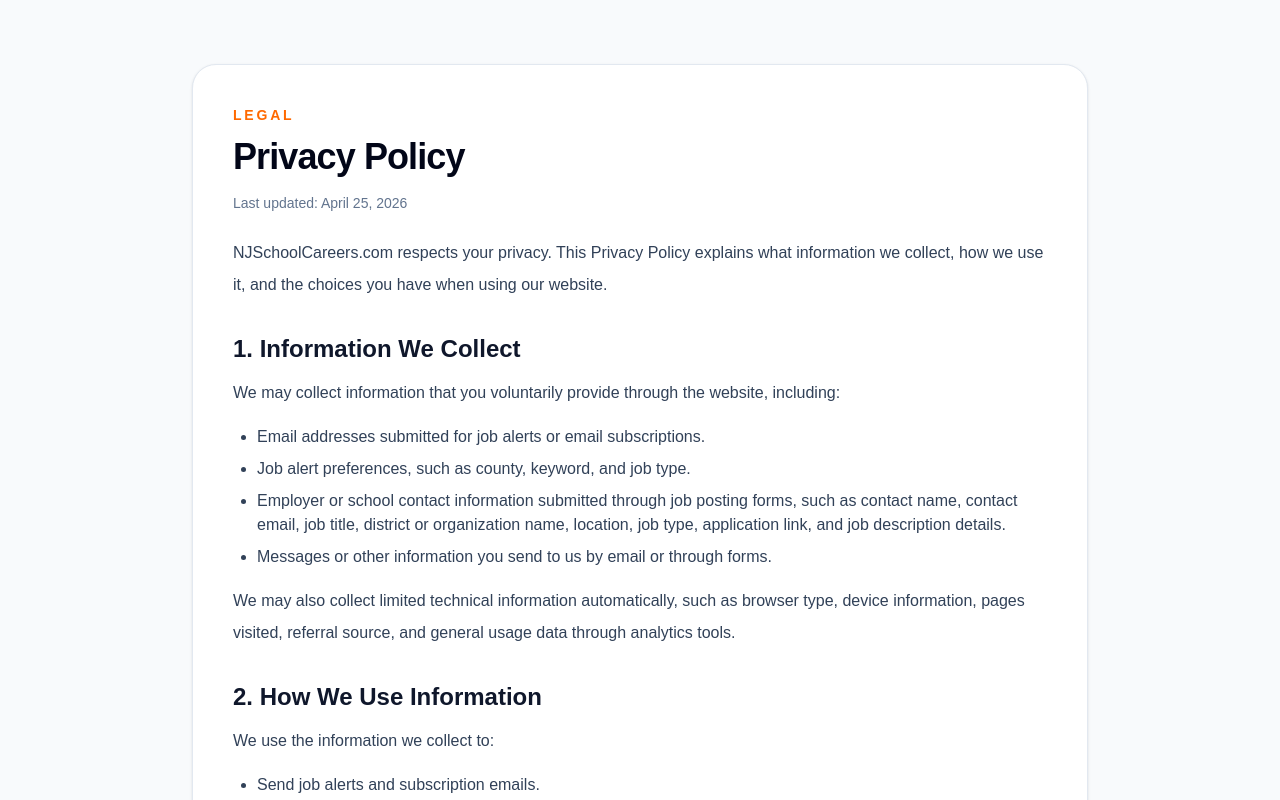
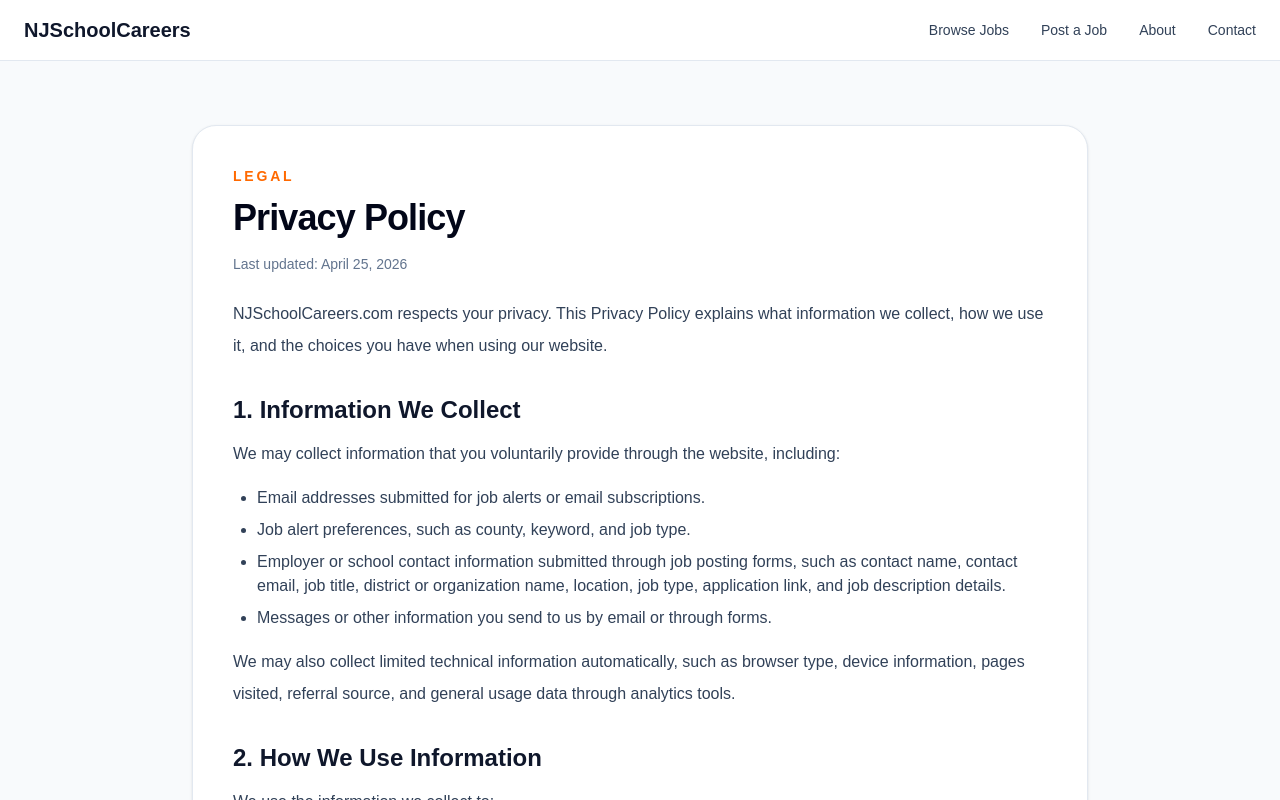
Before and after one commit to njwilkin1/nj-school-careers, a Next.js app: page /privacy in a window 1280 px wide. Shown: the top 800 px of the page. Built offline with nearby package versions, Linux system fonts and the light colour scheme.

Commit message:
Add mobile header with hamburger menu

```diff
--- /dev/null
+++ b/app/components/Header.tsx
@@ -0,0 +1,48 @@
+"use client";
+
+import { useState } from "react";
+import Link from "next/link";
+
+export default function Header() {
+  const [open, setOpen] = useState(false);
+
+  return (
+    <header className="border-b border-slate-200 bg-white">
+      <div className="mx-auto flex max-w-7xl items-center justify-between px-6 py-4">
+
+        {/* Logo */}
+        <Link href="/" className="text-xl font-bold text-slate-900">
+          NJSchoolCareers
+        </Link>
+
+        {/* Desktop Menu */}
+        <nav className="hidden md:flex gap-8 text-sm text-slate-700">
+          <Link href="/jobs" className="hover:text-orange-600">Browse Jobs</Link>
+          <Link href="/post-job" className="hover:text-orange-600">Post a Job</Link>
+          <Link href="/about" className="hover:text-orange-600">About</Link>
+          <Link href="/contact" className="hover:text-orange-600">Contact</Link>
+        </nav>
+
+        {/* Mobile Hamburger */}
+        <button
+          className="md:hidden text-2xl"
+          onClick={() => setOpen(!open)}
+        >
+          ☰
+        </button>
+      </div>
+
+      {/* Mobile Menu */}
+      {open && (
+        <div className="md:hidden border-t border-slate-200 px-6 pb-4">
+          <nav className="flex flex-col gap-4 pt-4 text-base text-slate-700">
+            <Link href="/jobs" onClick={() => setOpen(false)}>Browse Jobs</Link>
+            <Link href="/post-job" onClick={() => setOpen(false)}>Post a Job</Link>
+            <Link href="/about" onClick={() => setOpen(false)}>About</Link>
+            <Link href="/contact" onClick={() => setOpen(false)}>Contact</Link>
+          </nav>
+        </div>
+      )}
+    </header>
+  );
+}
--- a/app/layout.tsx
+++ b/app/layout.tsx
@@ -1,3 +1,4 @@
+import Header from "./components/Header";
 import Script from "next/script";
 import type { Metadata } from "next";
 import { Geist, Geist_Mono } from "next/font/google";
@@ -29,7 +30,10 @@ export default function RootLayout({
       className={`${geistSans.variable} ${geistMono.variable} h-full antialiased`}
     >
       <body className="min-h-full flex flex-col bg-slate-50 text-slate-900">
-        <main className="flex-1">{children}</main>
+
+  <Header />
+
+  <main className="flex-1">{children}</main>
 
         <footer className="border-t border-slate-200 bg-white">
           <div className="mx-auto grid max-w-7xl gap-10 px-6 py-16 md:grid-cols-4">
```
